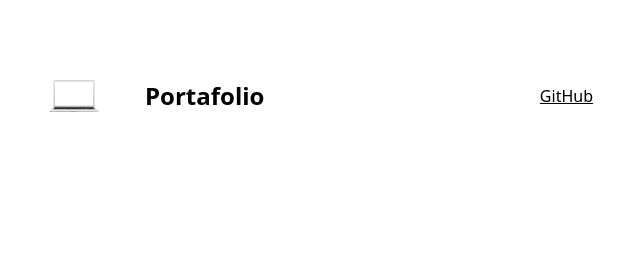
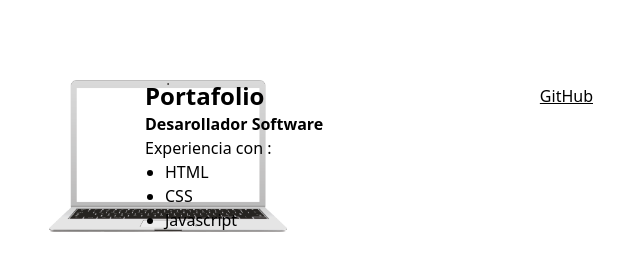
Before and after one commit to naranjaapps/portafolio, a plain HTML site: page index.html in a window 1280 px wide. Shown: the whole page, without its empty margins (271-911 px from the left). Drawn offline with nearby package versions, Linux system fonts and the light colour scheme; files whose address does not match are found by name.

Commit message:
feat: Datos de conocimiento

```diff
--- a/index.html
+++ b/index.html
@@ -10,10 +10,23 @@
 </head>
 <body>
     <div id="content" class="mx-auto mt-20 px-24">
+        <header>
         <nav class="flex items-center justify-between">
             <h1 class="font-bold text-2xl">Portafolio</h1>
             <a class ="underline" target="_blank" href="https://github.com/naranjaapps">GitHub</a>
         </nav>
+    </header>
+    <main>
+        <div class="mt-2git status">
+            <h3 class="font-bold">Desarollador Software</h3>
+            <p>Experiencia con :</p>
+            <ul class="list-disc ml-5">
+                <li>HTML</li>
+                <li>CSS</li>
+                <li>Javascript</li>
+            </ul>
+        </div>
+    </main>
     </div>
 </body>
 </html>
--- a/styles.css
+++ b/styles.css
@@ -4,7 +4,7 @@ body{
 
 #content{
     background-image: url('images//laptop.png');
-    height: 100hv;
+    height: 200hv;
     width: 50%;
     background-size: contain;
     background-repeat: no-repeat;
```
